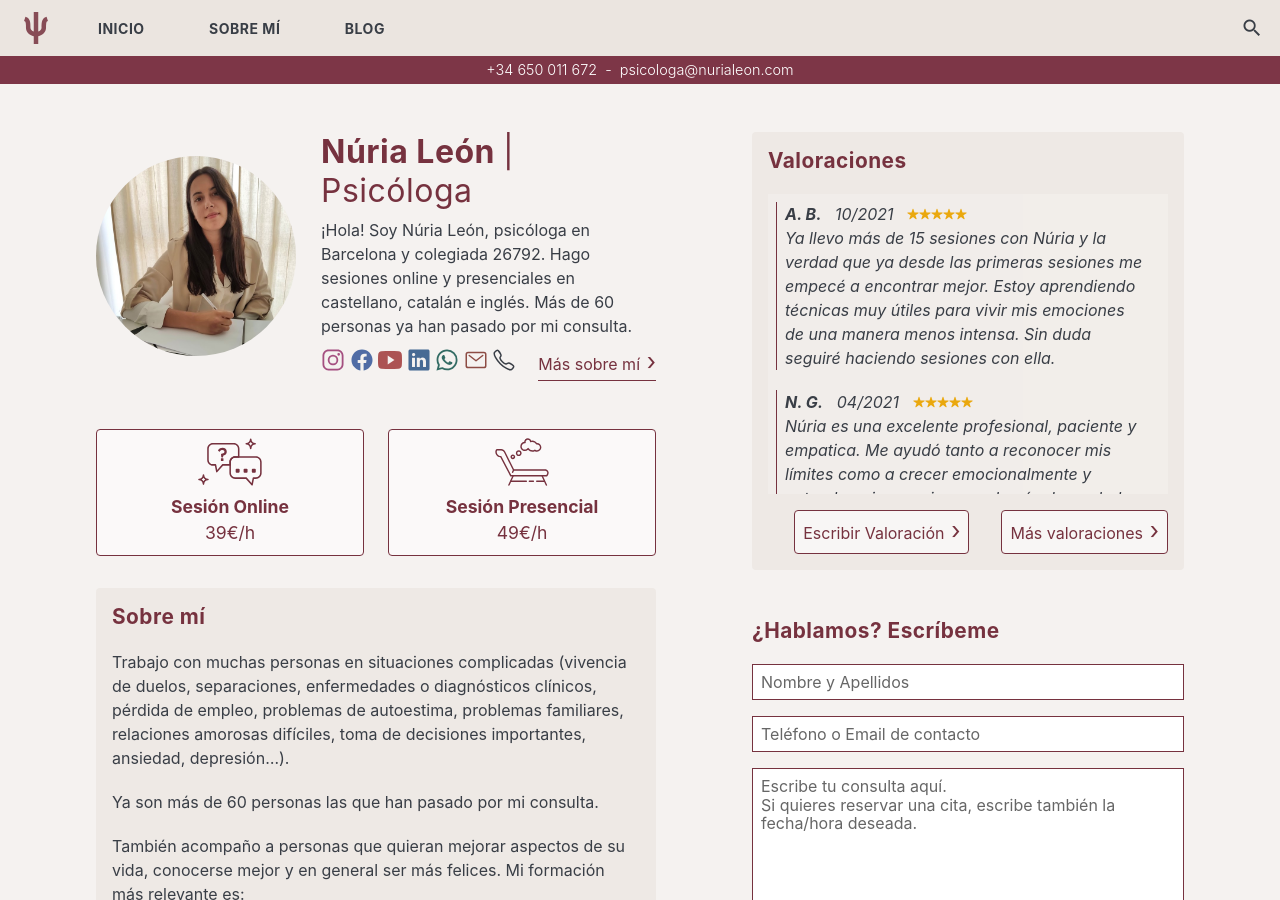
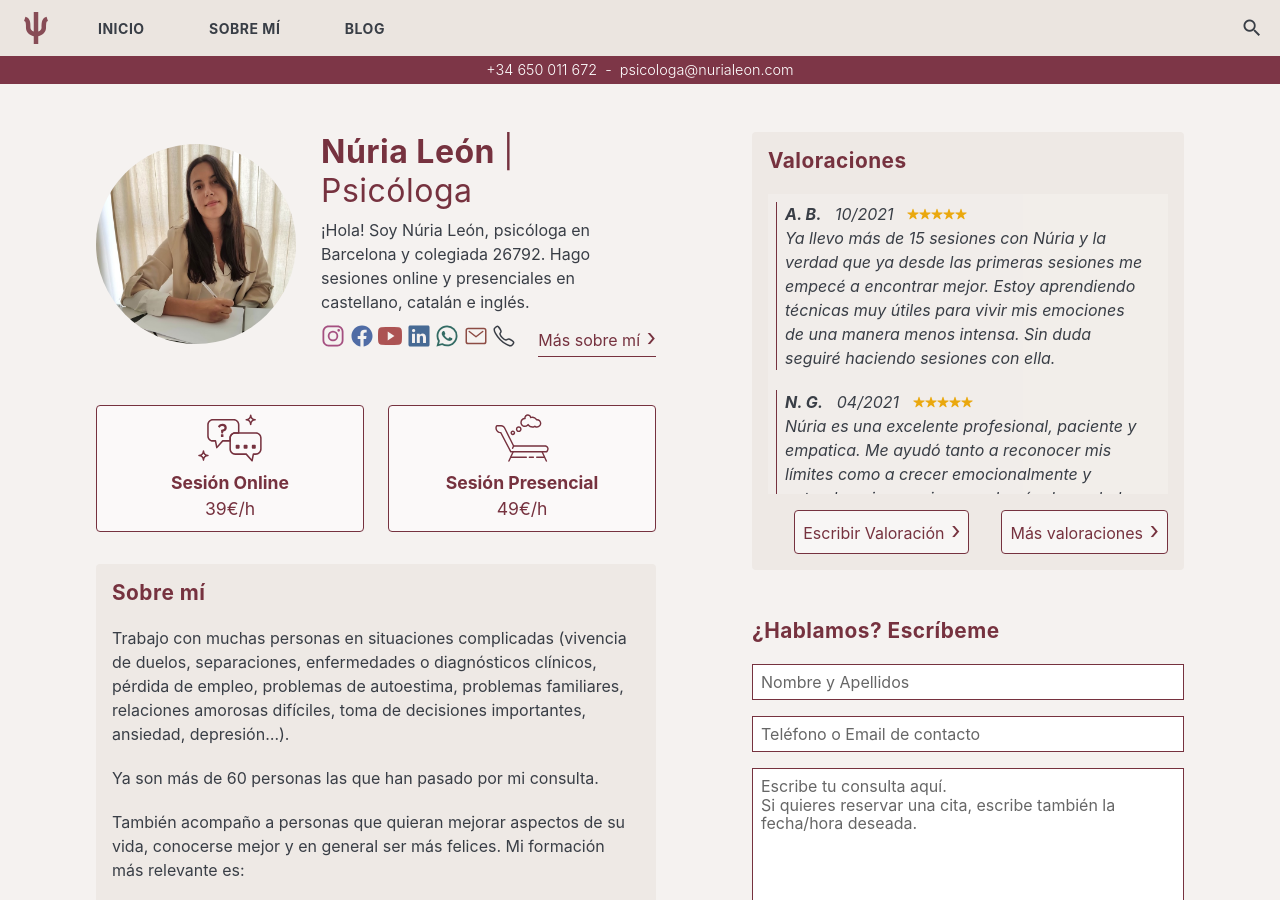
Before and after one commit to nurialeonsallent/nurialeon.com, a Jekyll site: the page built from index.html, in a window 1280 px wide and 900 px high. Built offline with Jekyll 4.4.1, drawn with Linux system fonts in a browser that asks for light colours; nearby versions of some CDN libraries.

Commit message:
Update settings.yml

```diff
--- a/_data/settings.yml
+++ b/_data/settings.yml
@@ -11,7 +11,7 @@ author:
   name: Núria León
   image: hero.jpg
   say-hello: Núria León, Psicóloga
-  bio: ¡Hola! Soy Núria León, psicóloga en Barcelona y colegiada 26792. Hago sesiones online y presenciales en castellano, catalán e inglés. Más de 60 personas ya han pasado por mi consulta.
+  bio: ¡Hola! Soy Núria León, psicóloga en Barcelona y colegiada 26792. Hago sesiones online y presenciales en castellano, catalán e inglés.
 
 #-------------------------------
 # Contact links
```
